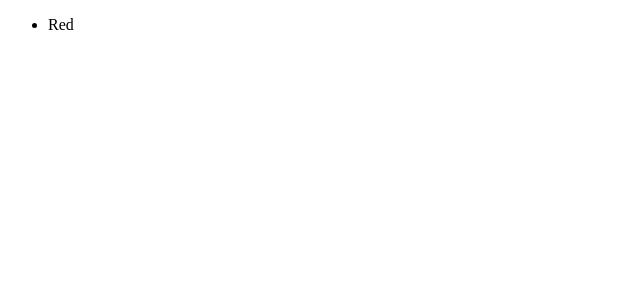
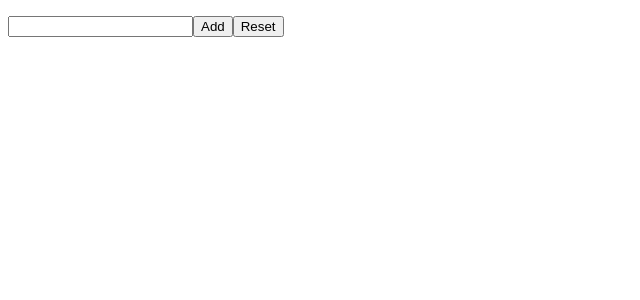
Before and after one commit to GiuseppeCrimi99/REACT, a React (Vite) app in the folder my-app/: page / in a window 1280 px wide. Shown: the top 300 px of the page, without its empty margins (0-640 px from the left). Built offline with nearby package versions, Linux system fonts and the light colour scheme.

Commit message:
all exercise of rendlist

```diff
--- a/my-app/src/App.jsx
+++ b/my-app/src/App.jsx
@@ -1,12 +1,12 @@
 import React from 'react';
-import Colors from './Colors';
+import TodoList from './TodoList';
 
 const App = () => {
-  const colors = [
-    { id: 1, name: 'Red' },
-  ];
-
-  return <Colors colors={colors} />;
+  return (
+    <div>
+      <TodoList />
+    </div>
+  );
 };
 
 export default App;
--- a/my-app/src/Color.jsx
+++ /dev/null
@@ -1,7 +0,0 @@
-import React from 'react';
-
-const Color = ({ color }) => {
-  return <li>{color.name}</li>;
-};
-
-export default Color;
--- a/my-app/src/Colors.jsx
+++ /dev/null
@@ -1,14 +0,0 @@
-import React from 'react';
-import Color from './Color';
-
-const Colors = ({ colors }) => {
-  return (
-    <ul>
-      {colors.map((color) => (
-        <Color key={color.id} color={color} />
-      ))}
-    </ul>
-  );
-};
-
-export default Colors;
--- /dev/null
+++ b/my-app/src/TodoList.jsx
@@ -0,0 +1,46 @@
+import React, { useState } from "react";
+
+const TodoList = () => {
+
+    const [todos, setTodos]= useState([])            //usestate per la todolist
+
+    const [todoInput, setTodoInput]= useState("")    //usestate per il valore dell'input
+
+
+    const handleTodoList=()=>{
+        setTodos([                      //evento per l'aggiunta di una nuova todolist
+            ...todos,
+            todoInput
+        ])
+        setTodoInput("")                    //resetta il valore dopo l'aggiunta della todolist
+    }
+    const handleInputChange = (e) => {
+        setTodoInput(e.target.value);
+      };
+
+    const handleReset = () => {
+        setTodos([]);                        //resetta l'array todos
+        setTodoInput("");                    // resetta l'input
+      };
+
+      const handleResetList=()=>{
+        setTodos([])
+      }
+
+
+  return (
+    <div>
+      <ul>
+        {todos.map((todo, index) => (
+          <li key={index}>{todo}<button onClick={handleResetList}>Remove List</button></li>
+        ))}
+      </ul>
+      <input name="input" value={todoInput}
+      onChange={handleInputChange}/>
+      <button onClick={handleTodoList}>Add</button>
+      <button onClick={handleReset}>Reset</button>
+    </div>
+  );
+};
+
+export default TodoList;
--- a/my-app/src/index.jsx
+++ b/my-app/src/index.jsx
@@ -1,4 +1,4 @@
-
+import React from "react"
 import  App  from "./App"
 import {createRoot} from "react-dom/client"
 const rootElement= document.getElementById("root")
```
Also changed, not shown: my-app/src/Lollo.jsx (deleted, +0 -7 lines).
